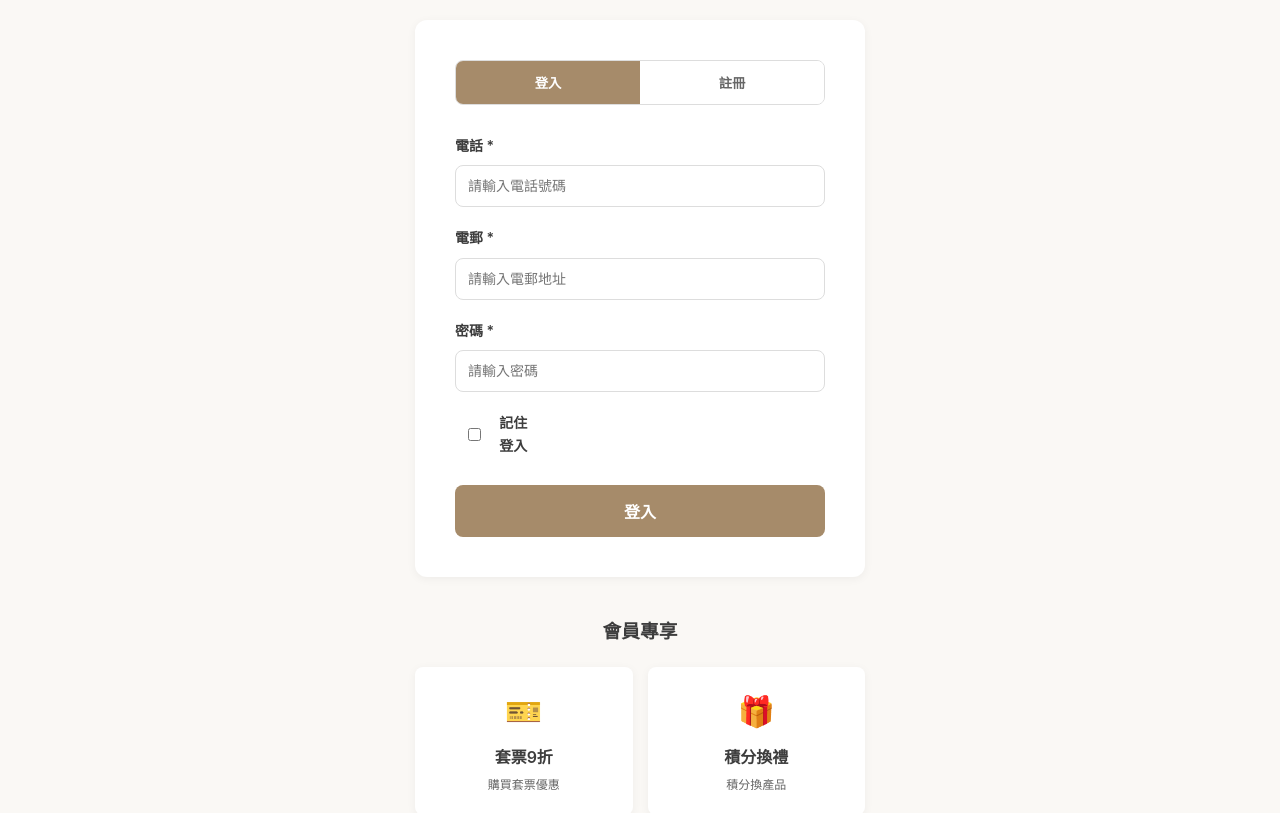
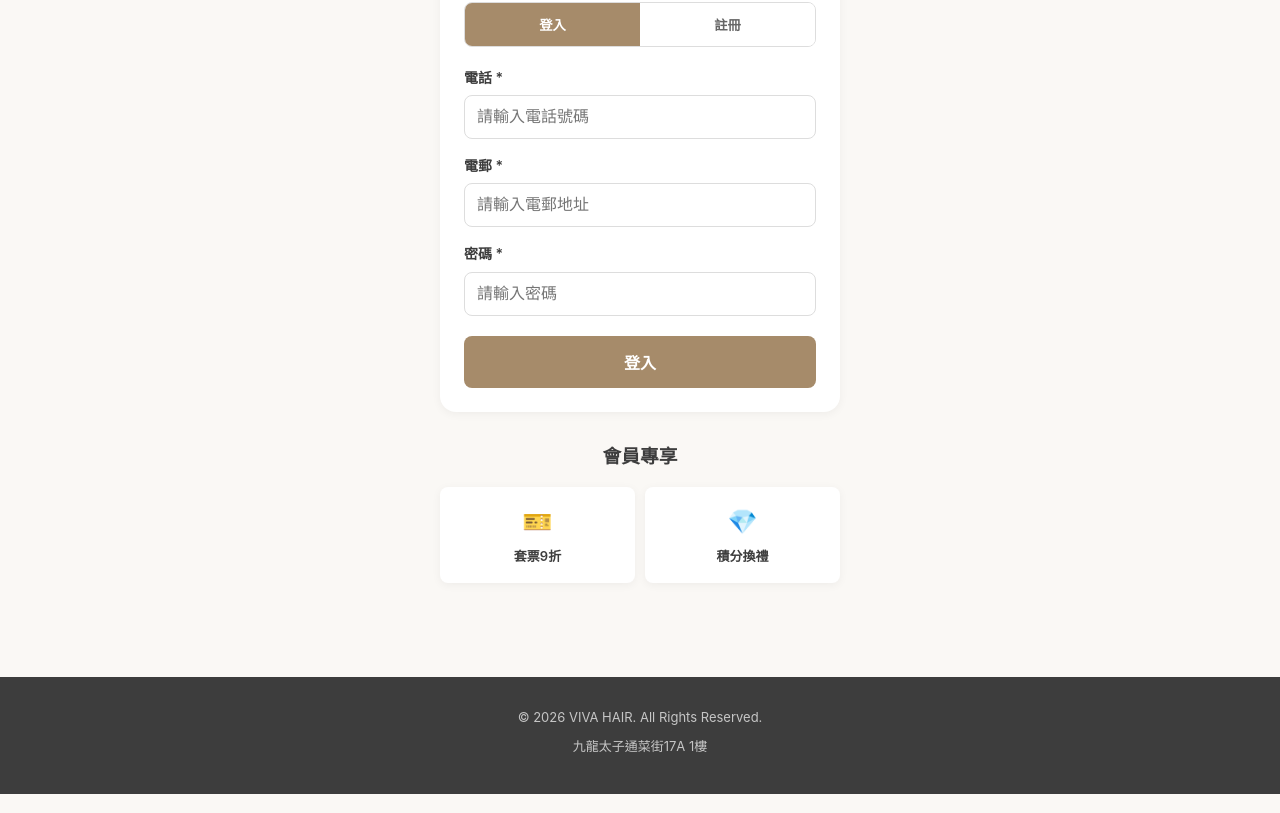
Before and after one commit to PANDORASPA/Hair-salon, a Next.js app: page /login in a window 1280 px wide. Shown: the part 212-1025 px from the top of the page. Built offline with nearby package versions, Linux system fonts and the light colour scheme.

Commit message:
Update page.js

```diff
--- a/app/login/page.js
+++ b/app/login/page.js
@@ -14,14 +14,41 @@ export default function Login() {
   const [error, setError] = useState('')
   const [success, setSuccess] = useState('')
   const [user, setUser] = useState(null)
+  const [userBookings, setUserBookings] = useState([])
+  const [userOrders, setUserOrders] = useState([])
 
   useEffect(() => {
-    // 檢查是否已登入
+    checkUser()
+  }, [])
+
+  const checkUser = async () => {
     const currentUser = localStorage.getItem('viva_current_user')
     if (currentUser) {
-      setUser(JSON.parse(currentUser))
+      const userData = JSON.parse(currentUser)
+      setUser(userData)
+      await fetchUserData(userData.id)
     }
-  }, [])
+  }
+
+  const fetchUserData = async (userId) => {
+    // Fetch user's bookings
+    const { data: bookings } = await supabase
+      .from('bookings')
+      .select('*')
+      .eq('phone', user?.phone)
+      .order('created_at', { ascending: false })
+
+    if (bookings) setUserBookings(bookings)
+
+    // Fetch user's orders
+    const { data: orders } = await supabase
+      .from('orders')
+      .select('*')
+      .eq('user_id', userId)
+      .order('created_at', { ascending: false })
+
+    if (orders) setUserOrders(orders)
+  }
 
   const handleRegister = async (e) => {
     e.preventDefault()
@@ -29,41 +56,40 @@ export default function Login() {
     setError('')
     setSuccess('')
 
-    // 檢查email是否已註冊
-    const { data: existingUsers } = await supabase
+    // Check if email exists
+    const { data: existing } = await supabase
       .from('users')
       .select('email')
       .eq('email', email)
+      .single()
 
-    if (existingUsers && existingUsers.length > 0) {
-      setError('此電郵已註冊，請直接登入')
+    if (existing) {
+      setError('此電郵已註冊')
       setLoading(false)
       return
     }
 
-    // 創建新用戶
-    const newUser = {
+    // Create new user
+    const { data, error: insertError } = await supabase
+      .from('users')
+      .insert([{
         name,
         phone,
         email,
         password,
         points: 100,
         created_at: new Date().toISOString()
-    }
-
-    const { data, error } = await supabase
-      .from('users')
-      .insert([newUser])
+      }])
       .select()
       .single()
 
-    if (error) {
-      setError('註冊失敗，請稍後再試')
+    if (insertError) {
+      setError('註冊失敗: ' + insertError.message)
       setLoading(false)
       return
     }
 
-    // 自動登入
+    // Auto login
     localStorage.setItem('viva_current_user', JSON.stringify(data))
     setUser(data)
     setSuccess('註冊成功！歡迎加入 VIVA HAIR！')
@@ -82,122 +108,95 @@ export default function Login() {
       .eq('password', password)
       .single()
 
-    if (data) {
+    if (error || !data) {
+      setError('電郵或密碼錯誤')
+      setLoading(false)
+      return
+    }
+
     localStorage.setItem('viva_current_user', JSON.stringify(data))
     setUser(data)
-      setSuccess('登入成功！')
-    } else {
-      setError('電郵或密碼錯誤，請重試')
-    }
+    await fetchUserData(data.id)
     setLoading(false)
   }
 
   const handleLogout = () => {
     localStorage.removeItem('viva_current_user')
     setUser(null)
-    setEmail('')
-    setPassword('')
-    setName('')
-    setPhone('')
+    setUserBookings([])
+    setUserOrders([])
     window.location.href = '/'
   }
 
-  const handleSubmit = (e) => {
-    if (isLogin) {
-      handleLogin(e)
-    } else {
-      handleRegister(e)
-    }
-  }
-
-  // 已登入顯示
+  // Show user dashboard if logged in
   if (user) {
     return (
       <>
-        <section style={{ padding: '40px 0', background: '#FAF8F5' }}>
-          <div style={{ maxWidth: '450px', margin: '0 auto', padding: '0 20px' }}>
-            <h1 style={{ fontSize: '32px', textAlign: 'center' }}>會員<span style={{ color: '#A68B6A' }}>中心</span></h1>
-          </div>
+        <section style={{ padding: '30px 16px', background: '#FAF8F5', textAlign: 'center' }}>
+          <h1 style={{ fontSize: '28px' }}>會員<span style={{ color: '#A68B6A' }}>中心</span></h1>
         </section>
 
-        <section style={{ padding: '40px 20px' }}>
-          <div style={{ maxWidth: '450px', margin: '0 auto' }}>
-            {/* 用戶卡片 */}
-            <div style={{
-              background: '#fff',
-              borderRadius: '16px',
-              padding: '30px',
-              boxShadow: '0 2px 20px rgba(0,0,0,0.1)',
-              marginBottom: '20px'
-            }}>
-              <div style={{ textAlign: 'center' }}>
-                <div style={{
-                  width: '80px',
-                  height: '80px',
-                  borderRadius: '50%',
-                  background: 'linear-gradient(135deg, #A68B6A, #8B7355)',
-                  display: 'flex',
-                  alignItems: 'center',
-                  justifyContent: 'center',
-                  fontSize: '32px',
-                  color: '#fff',
-                  margin: '0 auto 15px'
-                }}>
-                  {user.name.charAt(0)}
+        <section style={{ padding: '24px 16px' }}>
+          <div style={{ maxWidth: '600px', margin: '0 auto' }}>
+            {/* User Card */}
+            <div style={{ background: '#fff', borderRadius: '16px', padding: '24px', textAlign: 'center', marginBottom: '20px', boxShadow: '0 2px 10px rgba(0,0,0,0.05)' }}>
+              <div style={{ width: '70px', height: '70px', borderRadius: '50%', background: 'linear-gradient(135deg, #A68B6A, #8B7355)', display: 'flex', alignItems: 'center', justifyContent: 'center', fontSize: '28px', color: '#fff', margin: '0 auto 15px' }}>
+                {user.name?.charAt(0) || '會員'}
               </div>
               <h2 style={{ marginBottom: '5px' }}>{user.name}</h2>
-                <p style={{ color: '#666', fontSize: '14px', marginBottom: '15px' }}>{user.email}</p>
-                <div style={{
-                  display: 'inline-block',
-                  padding: '8px 20px',
-                  background: '#A68B6A',
-                  color: '#fff',
-                  borderRadius: '20px',
-                  fontSize: '14px'
-                }}>
+              <p style={{ color: '#666', fontSize: '14px', marginBottom: '10px' }}>{user.email}</p>
+              <span style={{ display: 'inline-block', padding: '6px 16px', background: '#A68B6A', color: '#fff', borderRadius: '20px', fontSize: '14px' }}>
                 💎 {user.points || 0} 積分
-                </div>
-              </div>
+              </span>
             </div>
 
-            {/* 功能選單 */}
-            <div style={{
-              background: '#fff',
-              borderRadius: '16px',
-              overflow: 'hidden',
-              boxShadow: '0 2px 10px rgba(0,0,0,0.05)'
-            }}>
-              <Link href="/booking" style={{ display: 'block', padding: '20px', borderBottom: '1px solid #f0f0f0', textDecoration: 'none', color: '#333' }}>
-                📅 我的預約
-              </Link>
-              <Link href="/tickets" style={{ display: 'block', padding: '20px', borderBottom: '1px solid #f0f0f0', textDecoration: 'none', color: '#333' }}>
-                🎫 我的套票
-              </Link>
-              <Link href="/products" style={{ display: 'block', padding: '20px', borderBottom: '1px solid #f0f0f0', textDecoration: 'none', color: '#333' }}>
-                🛍️ 產品商店
-              </Link>
-              <div style={{ padding: '20px', borderBottom: '1px solid #f0f0f0' }}>
-                🎁 積分記錄
+            {/* My Bookings */}
+            <div style={{ background: '#fff', borderRadius: '16px', padding: '20px', marginBottom: '16px', boxShadow: '0 2px 10px rgba(0,0,0,0.05)' }}>
+              <h3 style={{ marginBottom: '15px', fontSize: '18px' }}>📅 我的預約</h3>
+              {userBookings.length === 0 ? (
+                <p style={{ color: '#999', textAlign: 'center', padding: '20px' }}>暫時沒有預約記錄</p>
+              ) : (
+                <div style={{ display: 'grid', gap: '10px' }}>
+                  {userBookings.slice(0, 5).map(b => (
+                    <div key={b.id} style={{ padding: '12px', background: '#f9f9f9', borderRadius: '8px', display: 'flex', justifyContent: 'space-between', alignItems: 'center' }}>
+                      <div>
+                        <div style={{ fontWeight: 600 }}>{b.service}</div>
+                        <div style={{ fontSize: '12px', color: '#666' }}>{b.date} {b.time}</div>
                       </div>
-              <div style={{ padding: '20px' }}>
-                ⚙️ 帳戶設定
+                      <span style={{ padding: '4px 8px', borderRadius: '4px', fontSize: '12px', background: b.status === 'confirmed' ? '#dcfce7' : '#fef3c7', color: b.status === 'confirmed' ? '#16a34a' : '#d97706' }}>
+                        {b.status === 'confirmed' ? '已確認' : '待確認'}
+                      </span>
                     </div>
+                  ))}
+                </div>
+              )}
+              {userBookings.length > 5 && (
+                <p style={{ textAlign: 'center', marginTop: '10px', fontSize: '13px', color: '#666' }}>仲有 {userBookings.length - 5} 項記錄...</p>
+              )}
             </div>
 
-            <button
-              onClick={handleLogout}
-              style={{
-                width: '100%',
-                marginTop: '20px',
-                padding: '14px',
-                background: '#fff',
-                border: '1px solid #ddd',
-                borderRadius: '8px',
-                cursor: 'pointer',
-                fontSize: '16px',
-                color: '#666'
-              }}
-            >
+            {/* My Orders */}
+            <div style={{ background: '#fff', borderRadius: '16px', padding: '20px', marginBottom: '16px', boxShadow: '0 2px 10px rgba(0,0,0,0.05)' }}>
+              <h3 style={{ marginBottom: '15px', fontSize: '18px' }}>🛍️ 我的訂單</h3>
+              {userOrders.length === 0 ? (
+                <p style={{ color: '#999', textAlign: 'center', padding: '20px' }}>暫時沒有訂單記錄</p>
+              ) : (
+                <div style={{ display: 'grid', gap: '10px' }}>
+                  {userOrders.slice(0, 5).map(o => (
+                    <div key={o.id} style={{ padding: '12px', background: '#f9f9f9', borderRadius: '8px' }}>
+                      <div style={{ display: 'flex', justifyContent: 'space-between' }}>
+                        <span style={{ fontWeight: 600 }}>{o.ref}</span>
+                        <span style={{ color: '#A68B6A', fontWeight: 600 }}>${o.total}</span>
+                      </div>
+                      <div style={{ fontSize: '12px', color: '#666', marginTop: '5px' }}>{o.created_at?.split('T')[0]}</div>
+                    </div>
+                  ))}
+                </div>
+              )}
+            </div>
+
+            {/* Logout */}
+            <button onClick={handleLogout} style={{ width: '100%', padding: '14px', background: '#fff', border: '1px solid #ddd', borderRadius: '8px', color: '#666', cursor: 'pointer', fontSize: '15px' }}>
               登出
             </button>
           </div>
@@ -206,268 +205,64 @@ export default function Login() {
     )
   }
 
-  // 登入/註冊表單
+  // Login/Register form
   return (
     <>
-      <section style={{ padding: '40px 0', background: '#FAF8F5' }}>
-        <div style={{ maxWidth: '450px', margin: '0 auto', padding: '0 20px' }}>
-          <h1 style={{ fontSize: '32px', textAlign: 'center' }}>{isLogin ? '登入' : '註冊'}<span style={{ color: '#A68B6A' }}>帳戶</span></h1>
-        </div>
+      <section style={{ padding: '30px 16px', background: '#FAF8F5', textAlign: 'center' }}>
+        <h1 style={{ fontSize: '28px' }}>{isLogin ? '登入' : '註冊'}<span style={{ color: '#A68B6A' }}>帳戶</span></h1>
       </section>
 
-      <section style={{ padding: '40px 20px' }}>
-        <div style={{
-          maxWidth: '450px',
-          margin: '0 auto',
-          background: '#fff',
-          borderRadius: '12px',
-          padding: '40px',
-          boxShadow: '0 2px 10px rgba(0,0,0,0.05)'
-        }}>
-          {/* 成功訊息 */}
-          {success && (
-            <div style={{
-              padding: '15px',
-              background: '#dcfce7',
-              color: '#16a34a',
-              borderRadius: '8px',
-              marginBottom: '20px',
-              textAlign: 'center'
-            }}>
-              {success}
+      <section style={{ padding: '24px 16px' }}>
+        <div style={{ maxWidth: '400px', margin: '0 auto', background: '#fff', borderRadius: '16px', padding: '24px', boxShadow: '0 2px 10px rgba(0,0,0,0.05)' }}>
+          {success && <div style={{ padding: '12px', background: '#dcfce7', color: '#16a34a', borderRadius: '8px', marginBottom: '16px', textAlign: 'center' }}>{success}</div>}
+          {error && <div style={{ padding: '12px', background: '#fee2e2', color: '#dc2626', borderRadius: '8px', marginBottom: '16px', textAlign: 'center' }}>{error}</div>}
+
+          {/* Toggle */}
+          <div style={{ display: 'flex', marginBottom: '20px', borderRadius: '8px', overflow: 'hidden', border: '1px solid #ddd' }}>
+            <button onClick={() => { setIsLogin(true); setError(''); setSuccess('') }} style={{ flex: 1, padding: '12px', background: isLogin ? '#A68B6A' : '#fff', color: isLogin ? '#fff' : '#666', border: 'none', cursor: 'pointer', fontWeight: 600 }}>登入</button>
+            <button onClick={() => { setIsLogin(false); setError(''); setSuccess('') }} style={{ flex: 1, padding: '12px', background: !isLogin ? '#A68B6A' : '#fff', color: !isLogin ? '#fff' : '#666', border: 'none', cursor: 'pointer', fontWeight: 600 }}>註冊</button>
+          </div>
+
+          <form onSubmit={isLogin ? handleLogin : handleRegister}>
+            {!isLogin && (
+              <div style={{ marginBottom: '16px' }}>
+                <label style={{ display: 'block', marginBottom: '6px', fontWeight: 600, fontSize: '14px' }}>姓名 *</label>
+                <input type="text" value={name} onChange={e => setName(e.target.value)} required={!isLogin} placeholder="請輸入姓名" style={{ width: '100%', padding: '12px', border: '1px solid #ddd', borderRadius: '8px', fontSize: '16px' }} />
               </div>
             )}
 
-          {/* 錯誤訊息 */}
-          {error && (
-            <div style={{
-              padding: '15px',
-              background: '#fee2e2',
-              color: '#dc2626',
-              borderRadius: '8px',
-              marginBottom: '20px',
-              textAlign: 'center'
-            }}>
-              {error}
-            </div>
-          )}
-
-          {/* Toggle */}
-          <div style={{
-            display: 'flex',
-            marginBottom: '30px',
-            borderRadius: '8px',
-            overflow: 'hidden',
-            border: '1px solid #ddd'
-          }}>
-            <button
-              onClick={() => { setIsLogin(true); setError(''); setSuccess('') }}
-              style={{
-                flex: 1,
-                padding: '12px',
-                background: isLogin ? '#A68B6A' : '#fff',
-                color: isLogin ? '#fff' : '#666',
-                border: 'none',
-                cursor: 'pointer',
-                fontWeight: 600
-              }}
-            >
-              登入
-            </button>
-            <button
-              onClick={() => { setIsLogin(false); setError(''); setSuccess('') }}
-              style={{
-                flex: 1,
-                padding: '12px',
-                background: !isLogin ? '#A68B6A' : '#fff',
-                color: !isLogin ? '#fff' : '#666',
-                border: 'none',
-                cursor: 'pointer',
-                fontWeight: 600
-              }}
-            >
-              註冊
-            </button>
+            <div style={{ marginBottom: '16px' }}>
+              <label style={{ display: 'block', marginBottom: '6px', fontWeight: 600, fontSize: '14px' }}>電話 *</label>
+              <input type="tel" value={phone} onChange={e => setPhone(e.target.value)} required={!isLogin} placeholder="請輸入電話號碼" style={{ width: '100%', padding: '12px', border: '1px solid #ddd', borderRadius: '8px', fontSize: '16px' }} />
             </div>
 
-          <form onSubmit={handleSubmit}>
-            {!isLogin && (
-              <div style={{ marginBottom: '20px' }}>
-                <label style={{ display: 'block', marginBottom: '8px', fontWeight: 600, fontSize: '14px' }}>
-                  姓名 *
-                </label>
-                <input
-                  type="text"
-                  value={name}
-                  onChange={(e) => setName(e.target.value)}
-                  required={!isLogin}
-                  placeholder="請輸入您的姓名"
-                  style={{
-                    width: '100%',
-                    padding: '12px',
-                    border: '1px solid #ddd',
-                    borderRadius: '8px',
-                    fontSize: '14px'
-                  }}
-                />
-              </div>
-            )}
-
-            <div style={{ marginBottom: '20px' }}>
-              <label style={{ display: 'block', marginBottom: '8px', fontWeight: 600, fontSize: '14px' }}>
-                電話 *
-              </label>
-              <input
-                type="tel"
-                value={phone}
-                onChange={(e) => setPhone(e.target.value)}
-                required={!isLogin}
-                placeholder="請輸入電話號碼"
-                style={{
-                  width: '100%',
-                  padding: '12px',
-                  border: '1px solid #ddd',
-                  borderRadius: '8px',
-                  fontSize: '14px'
-                }}
-              />
+            <div style={{ marginBottom: '16px' }}>
+              <label style={{ display: 'block', marginBottom: '6px', fontWeight: 600, fontSize: '14px' }}>電郵 *</label>
+              <input type="email" value={email} onChange={e => setEmail(e.target.value)} required placeholder="請輸入電郵地址" style={{ width: '100%', padding: '12px', border: '1px solid #ddd', borderRadius: '8px', fontSize: '16px' }} />
             </div>
 
             <div style={{ marginBottom: '20px' }}>
-              <label style={{ display: 'block', marginBottom: '8px', fontWeight: 600, fontSize: '14px' }}>
-                電郵 *
-              </label>
-              <input
-                type="email"
-                value={email}
-                onChange={(e) => setEmail(e.target.value)}
-                required
-                placeholder="請輸入電郵地址"
-                style={{
-                  width: '100%',
-                  padding: '12px',
-                  border: '1px solid #ddd',
-                  borderRadius: '8px',
-                  fontSize: '14px'
-                }}
-              />
+              <label style={{ display: 'block', marginBottom: '6px', fontWeight: 600, fontSize: '14px' }}>密碼 *</label>
+              <input type="password" value={password} onChange={e => setPassword(e.target.value)} required placeholder="請輸入密碼" style={{ width: '100%', padding: '12px', border: '1px solid #ddd', borderRadius: '8px', fontSize: '16px' }} />
             </div>
 
-            <div style={{ marginBottom: '20px' }}>
-              <label style={{ display: 'block', marginBottom: '8px', fontWeight: 600, fontSize: '14px' }}>
-                密碼 *
-              </label>
-              <input
-                type="password"
-                value={password}
-                onChange={(e) => setPassword(e.target.value)}
-                required
-                placeholder="請輸入密碼"
-                style={{
-                  width: '100%',
-                  padding: '12px',
-                  border: '1px solid #ddd',
-                  borderRadius: '8px',
-                  fontSize: '14px'
-                }}
-              />
-            </div>
-
-            {isLogin && (
-              <div style={{
-                display: 'flex',
-                justifyContent: 'space-between',
-                marginBottom: '20px',
-                fontSize: '14px'
-              }}>
-                <label style={{ display: 'flex', alignItems: 'center', gap: '5px', cursor: 'pointer' }}>
-                  <input type="checkbox" /> 記住登入
-                </label>
-              </div>
-            )}
-
-            <button
-              type="submit"
-              disabled={loading}
-              style={{
-                width: '100%',
-                padding: '14px',
-                background: '#A68B6A',
-                color: '#fff',
-                border: 'none',
-                borderRadius: '8px',
-                cursor: loading ? 'not-allowed' : 'pointer',
-                fontSize: '16px',
-                fontWeight: 600,
-                opacity: loading ? 0.7 : 1
-              }}
-            >
+            <button type="submit" disabled={loading} style={{ width: '100%', padding: '14px', background: '#A68B6A', color: '#fff', border: 'none', borderRadius: '8px', cursor: loading ? 'not-allowed' : 'pointer', fontSize: '16px', fontWeight: 600, opacity: loading ? 0.7 : 1 }}>
               {loading ? '處理中...' : (isLogin ? '登入' : '註冊')}
             </button>
           </form>
-
-          {!isLogin && (
-            <p style={{
-              marginTop: '20px',
-              fontSize: '12px',
-              color: '#999',
-              textAlign: 'center',
-              lineHeight: 1.6
-            }}>
-              註冊即表示同意我哋既
-              <a href="#" style={{ color: '#A68B6A' }}> 服務條款</a>同
-              <a href="#" style={{ color: '#A68B6A' }}> 隱私政策</a>
-            </p>
-          )}
         </div>
 
-        {/* 會員專享 */}
-        <div style={{
-          maxWidth: '450px',
-          margin: '40px auto',
-          textAlign: 'center'
-        }}>
-          <h3 style={{ marginBottom: '20px' }}>會員專享</h3>
-          <div style={{ display: 'grid', gridTemplateColumns: 'repeat(2, 1fr)', gap: '15px' }}>
-            <div style={{
-              background: '#fff',
-              padding: '20px',
-              borderRadius: '8px',
-              boxShadow: '0 2px 10px rgba(0,0,0,0.05)'
-            }}>
-              <div style={{ fontSize: '30px', marginBottom: '10px' }}>🎫</div>
-              <div style={{ fontWeight: 600, marginBottom: '5px' }}>套票9折</div>
-              <div style={{ fontSize: '12px', color: '#666' }}>購買套票優惠</div>
+        {/* Benefits */}
+        <div style={{ maxWidth: '400px', margin: '30px auto', textAlign: 'center' }}>
+          <h3 style={{ marginBottom: '15px' }}>會員專享</h3>
+          <div style={{ display: 'grid', gridTemplateColumns: 'repeat(2, 1fr)', gap: '10px' }}>
+            <div style={{ background: '#fff', padding: '16px', borderRadius: '8px', boxShadow: '0 2px 10px rgba(0,0,0,0.05)' }}>
+              <div style={{ fontSize: '24px', marginBottom: '5px' }}>🎫</div>
+              <div style={{ fontWeight: 600, fontSize: '13px' }}>套票9折</div>
             </div>
-            <div style={{
-              background: '#fff',
-              padding: '20px',
-              borderRadius: '8px',
-              boxShadow: '0 2px 10px rgba(0,0,0,0.05)'
-            }}>
-              <div style={{ fontSize: '30px', marginBottom: '10px' }}>🎁</div>
-              <div style={{ fontWeight: 600, marginBottom: '5px' }}>積分換禮</div>
-              <div style={{ fontSize: '12px', color: '#666' }}>積分換產品</div>
-            </div>
-            <div style={{
-              background: '#fff',
-              padding: '20px',
-              borderRadius: '8px',
-              boxShadow: '0 2px 10px rgba(0,0,0,0.05)'
-            }}>
-              <div style={{ fontSize: '30px', marginBottom: '10px' }}>📅</div>
-              <div style={{ fontWeight: 600, marginBottom: '5px' }}>優先預約</div>
-              <div style={{ fontSize: '12px', color: '#666' }}>搶先預約心水時段</div>
-            </div>
-            <div style={{
-              background: '#fff',
-              padding: '20px',
-              borderRadius: '8px',
-              boxShadow: '0 2px 10px rgba(0,0,0,0.05)'
-            }}>
-              <div style={{ fontSize: '30px', marginBottom: '10px' }}>💰</div>
-              <div style={{ fontWeight: 600, marginBottom: '5px' }}>產品9折</div>
-              <div style={{ fontSize: '12px', color: '#666' }}>會員專享優惠</div>
+            <div style={{ background: '#fff', padding: '16px', borderRadius: '8px', boxShadow: '0 2px 10px rgba(0,0,0,0.05)' }}>
+              <div style={{ fontSize: '24px', marginBottom: '5px' }}>💎</div>
+              <div style={{ fontWeight: 600, fontSize: '13px' }}>積分換禮</div>
             </div>
           </div>
         </div>
```
Lines whose indentation alone changed are shown as unchanged.
